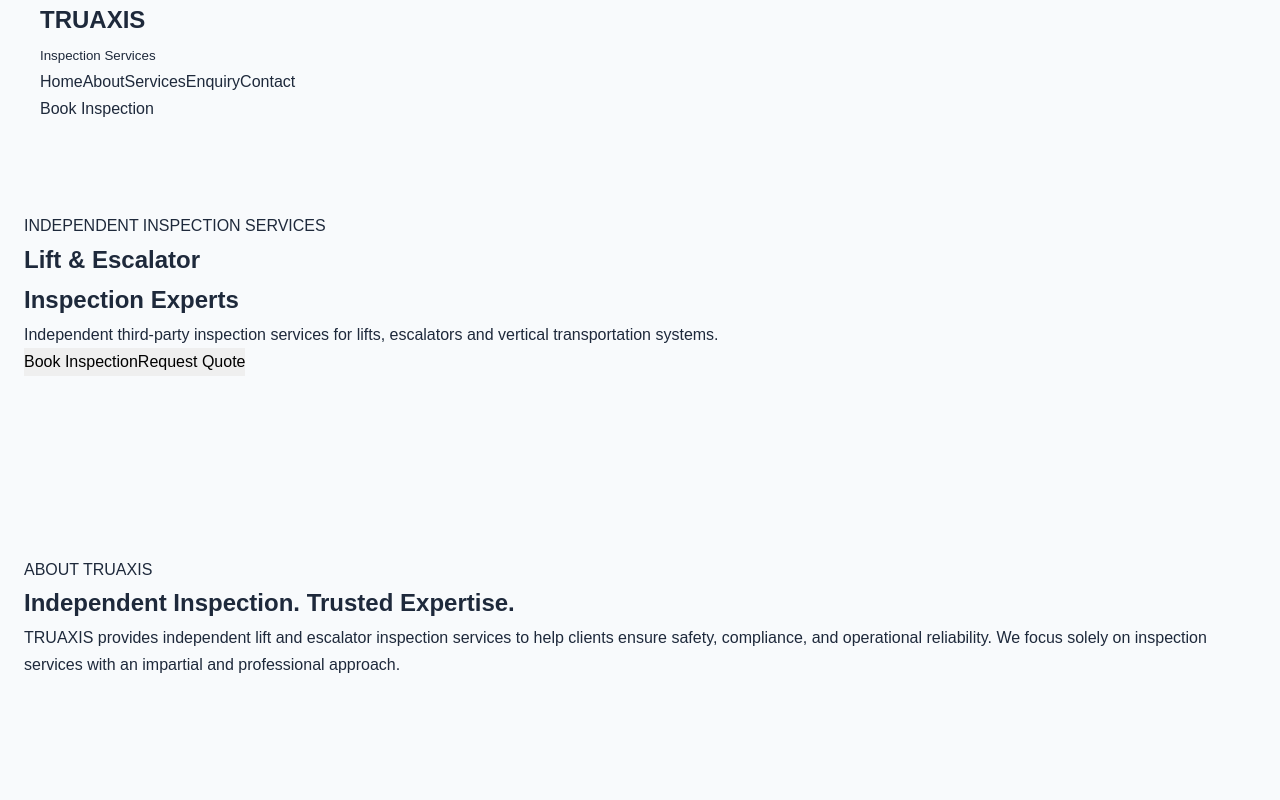
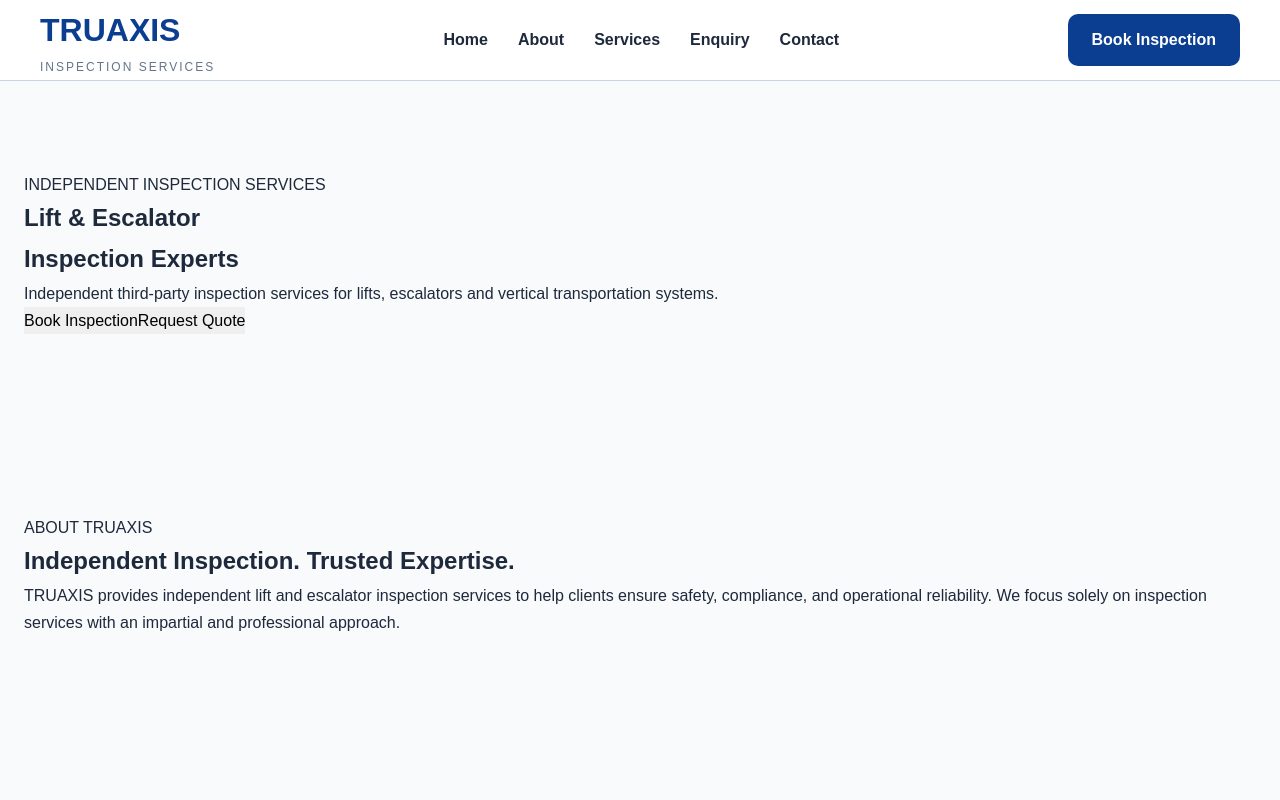
Before and after one commit to pradeepmurthy1992/truaxis-website, a React (Vite) app: page / in a window 1280 px wide. Shown: the top 800 px of the page. Built offline with nearby package versions, Linux system fonts and the light colour scheme.

Commit message:
Update global.css

```diff
--- a/src/styles/global.css
+++ b/src/styles/global.css
@@ -59,3 +59,102 @@
 list-style:none;
 
 }
+
+
+/* ===========================
+   NAVBAR
+=========================== */
+
+.navbar-wrapper{
+
+background:var(--surface);
+
+border-bottom:1px solid var(--border);
+
+position:sticky;
+
+top:0;
+
+z-index:1000;
+
+}
+
+.navbar{
+
+display:flex;
+
+align-items:center;
+
+justify-content:space-between;
+
+height:80px;
+
+}
+
+.logo h2{
+
+color:var(--primary);
+
+font-size:32px;
+
+margin:0;
+
+}
+
+.logo small{
+
+display:block;
+
+font-size:12px;
+
+letter-spacing:2px;
+
+color:var(--muted);
+
+text-transform:uppercase;
+
+}
+
+.nav-links{
+
+display:flex;
+
+gap:30px;
+
+}
+
+.nav-links a{
+
+font-weight:600;
+
+transition:.3s;
+
+}
+
+.nav-links a:hover{
+
+color:var(--primary);
+
+}
+
+.nav-button{
+
+background:var(--primary);
+
+color:white;
+
+padding:12px 24px;
+
+border-radius:var(--radius);
+
+font-weight:600;
+
+transition:.3s;
+
+}
+
+.nav-button:hover{
+
+background:var(--primary-dark);
+
+}
```
